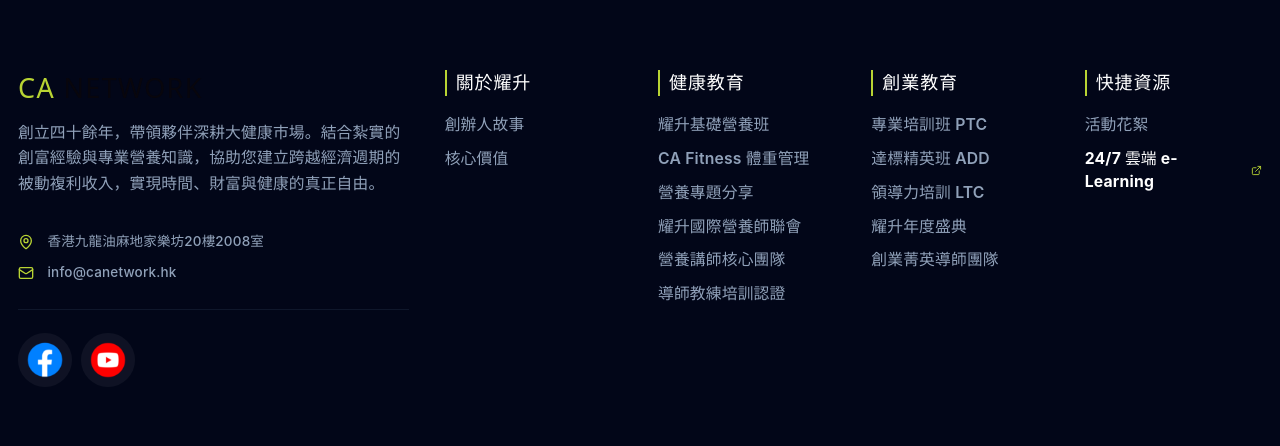
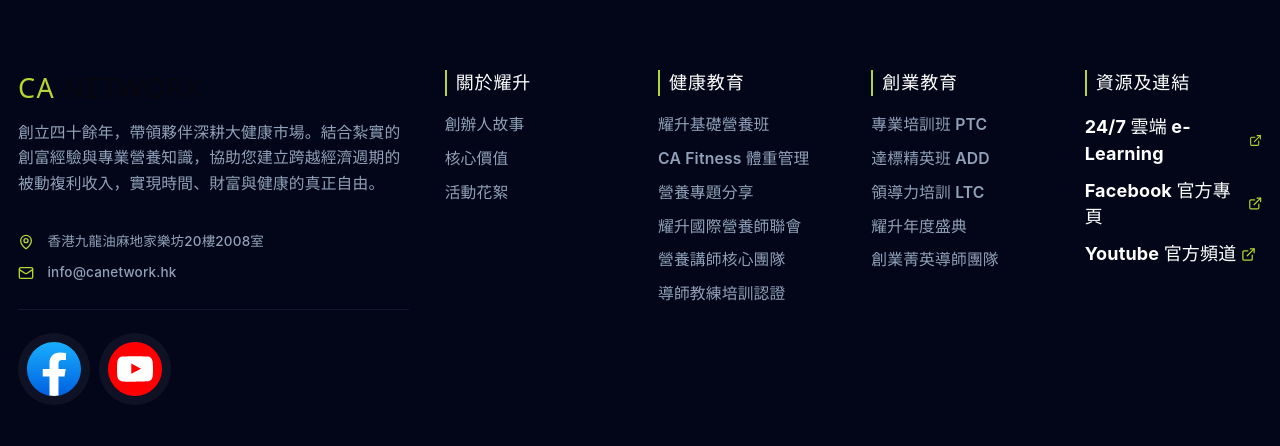
Before and after one commit to VITRUS-Limited/ca_network, a React (Vite) app: page / in a window 1280 px wide. Shown: the part 1814-2260 px from the top of the page. Built offline with nearby package versions, Linux system fonts and the light colour scheme.

Commit message:
desktop commit

```diff
--- a/src/components/Footer.jsx
+++ b/src/components/Footer.jsx
@@ -70,16 +70,14 @@ export default function Footer({ setActiveTab }) {
                                 className="text-[#B8D333] hover:text-white transition-colors p-2 rounded-full bg-white/5 hover:bg-white/10"
                                 title="CA Network Facebook 專頁"
                             >
-                                <div className="w-full h-8 aspect-square overflow-hidden rounded-2xl">
+                                <div className="w-full h-12 aspect-square overflow-hidden rounded-2xl">
                                     <img
-                                        src="/facebook.png"
+                                        src="/facebook.svg"
                                         alt="Desktop Banner"
                                         className="block w-full h-full object-cover"
                                     />
                                 </div>
                             </a>
-
-                            {/* Facebook 按鈕 */}
                             <a
                                 href="https://www.youtube.com/@canetwork5329"
                                 target="_blank"
@@ -87,9 +85,9 @@ export default function Footer({ setActiveTab }) {
                                 className="text-[#B8D333] hover:text-white transition-colors p-2 rounded-full bg-white/5 hover:bg-white/10"
                                 title="CA Network YouTube 頻道"
                             >
-                                <div className="w-full h-8 aspect-square overflow-hidden rounded-2xl">
+                                <div className="w-full h-12 aspect-square overflow-hidden rounded-2xl">
                                     <img
-                                        src="/youtube.png"
+                                        src="/youtube.svg"
                                         alt="Desktop Banner"
                                         className="block w-full h-full object-cover"
                                     />
@@ -112,6 +110,11 @@ export default function Footer({ setActiveTab }) {
                             <li>
                                 <button onClick={() => handleNavigation('about', 'core-value')} className="hover:text-[#B8D333] transition-colors">
                                     核心價值
+                                </button>
+                            </li>
+                            <li>
+                                <button onClick={() => handleNavigation('highlights', 'video-gallery')} className="hover:text-[#B8D333] transition-colors">
+                                    活動花絮
                                 </button>
                             </li>
                         </ul>
@@ -198,14 +201,9 @@ export default function Footer({ setActiveTab }) {
                     {/* ==================== 欄位 5：雲端系統與花絮 ==================== */}
                     <div className="lg:col-span-2 text-left space-y-4">
                         <h4 className="text-s font-black uppercase tracking-wider text-white border-l-2 border-[#B8D333] pl-2">
-                            快捷資源
+                            資源及連結
                         </h4>
-                        <ul className="space-y-2.5 text-sm font-semibold text-slate-400">
-                            <li>
-                                <button onClick={() => handleNavigation('highlights', 'video-gallery')} className="hover:text-[#B8D333] transition-colors">
-                                    活動花絮
-                                </button>
-                            </li>
+                        <ul className="space-y-2.5 text-s font-semibold text-slate-400">
                             <li>
                                 <a
                                     href="https://canetwork.me"
@@ -214,7 +212,29 @@ export default function Footer({ setActiveTab }) {
                                     className="hover:text-[#B8D333] transition-colors flex items-center gap-1 font-bold text-white"
                                 >
                                     <span>24/7 雲端 e-Learning</span>
-                                    <ExternalLink size={11} className="text-[#B8D333]" />
+                                    <ExternalLink size={15} className="text-[#B8D333]" />
+                                </a>
+                            </li>
+                            <li>
+                                <a
+                                    href="https://www.facebook.com/canetwork.hk"
+                                    target="_blank"
+                                    rel="noopener noreferrer"
+                                    className="hover:text-[#B8D333] transition-colors flex items-center gap-1 font-bold text-white"
+                                >
+                                    <span>Facebook 官方專頁</span>
+                                    <ExternalLink size={15} className="text-[#B8D333]" />
+                                </a>
+                            </li>
+                            <li>
+                                <a
+                                    href="https://www.youtube.com/@canetwork5329"
+                                    target="_blank"
+                                    rel="noopener noreferrer"
+                                    className="hover:text-[#B8D333] transition-colors flex items-center gap-1 font-bold text-white"
+                                >
+                                    <span>Youtube 官方頻道</span>
+                                    <ExternalLink size={15} className="text-[#B8D333]" />
                                 </a>
                             </li>
                         </ul>
--- a/src/pages/Highlights.jsx
+++ b/src/pages/Highlights.jsx
@@ -4,7 +4,7 @@ import { VIDEOS } from '../data/Database.js';
 
 export default function Highlights({ setPlayingVideo }) {
   return (
-    <div className="max-w-7xl mx-auto px-4 py-16 text-left animate-fadeIn">
+    <div id="video-gallery" className="max-w-7xl mx-auto px-4 py-16 text-left animate-fadeIn">
         <div className="max-w-5xl relative mb-12">
             <span className="text-s font-black tracking-widest text-[#034E72] bg-slate-100 px-3 py-1 rounded-full uppercase">精彩回顧 · 綻放美好生活</span>
             <h1 className="text-4xl md:text-5xl font-black text-slate-900! tracking-tight leading-none [webkit-text-fill-color:initial] [text-fill-color:initial] mt-4">
```
Also changed, not shown: public/facebook.svg (added), public/youtube.svg (added).
